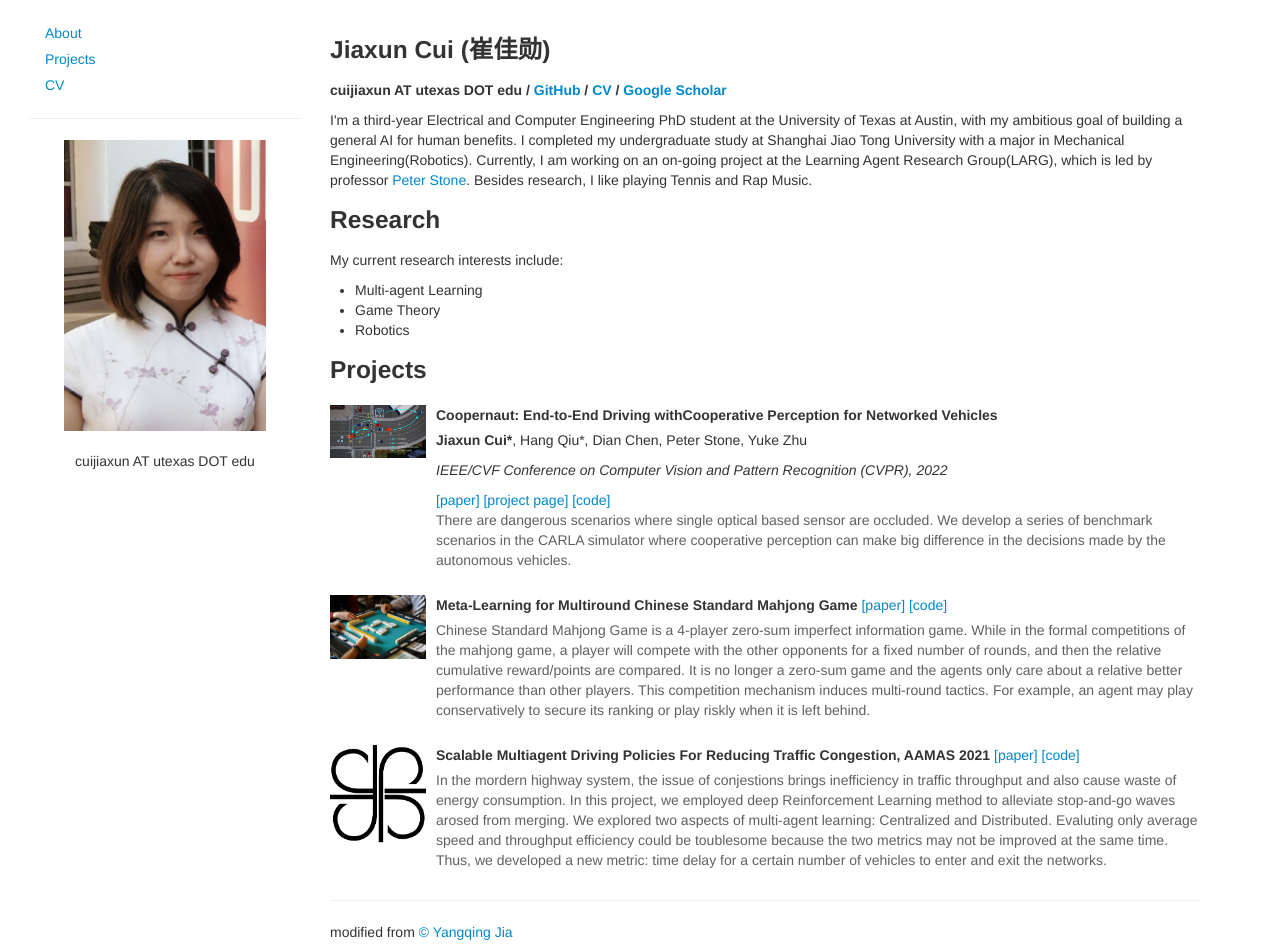
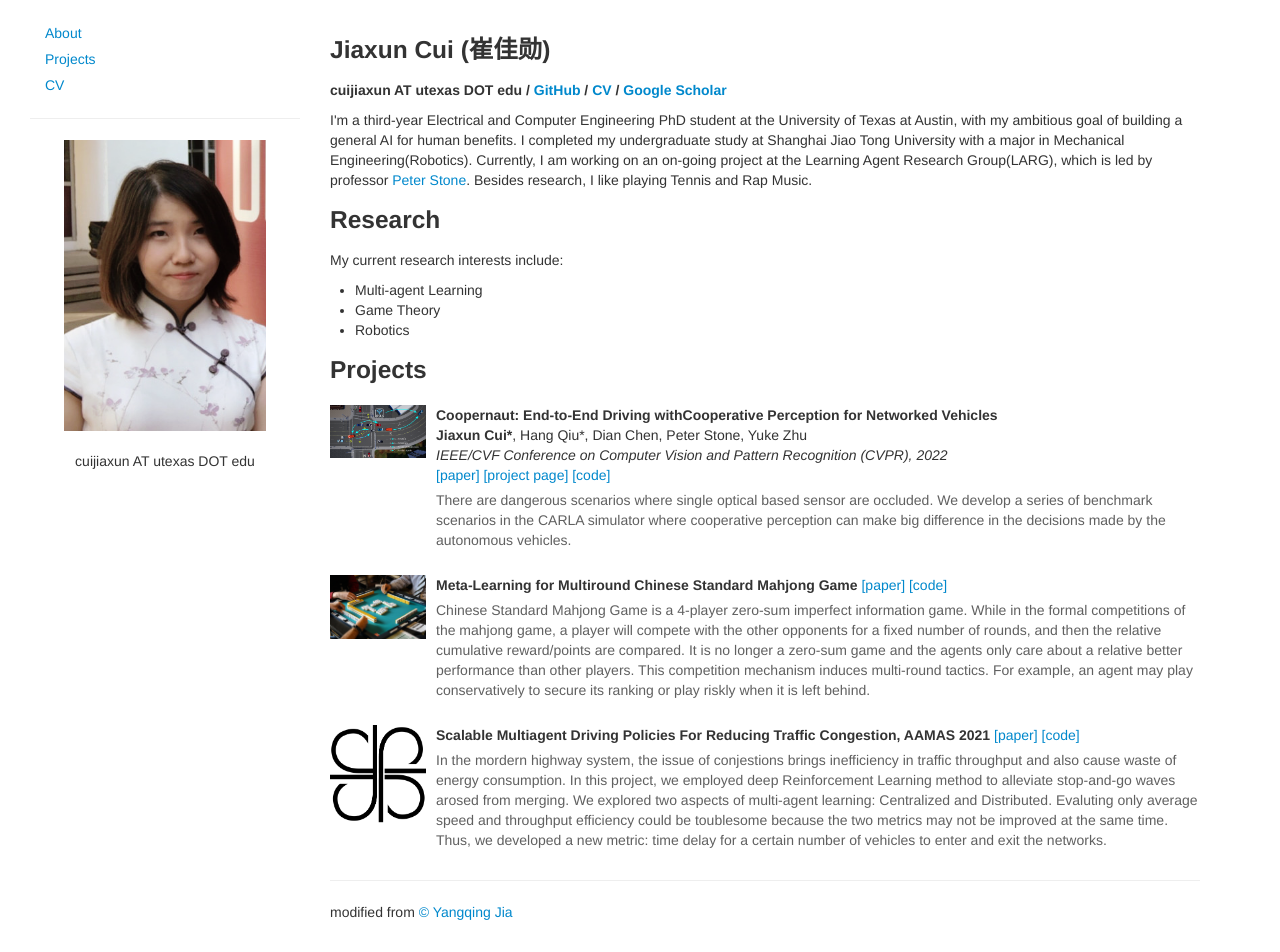
Before and after one commit to cuijiaxun/cuijiaxun.github.io, a Jekyll site: the page index.html, which Jekyll copies as it is, in a window 1280 px wide and 952 px high. Built offline with Jekyll 4.4.1, drawn with Linux system fonts in a browser that asks for light colours.

```diff
--- a/index.html
+++ b/index.html
@@ -112,10 +112,11 @@
                 <div class="media-body">
                     <p class="media-heading"><strong>
                              Coopernaut: End-to-End Driving withCooperative Perception for Networked Vehicles
-                    </strong></p>
-                    <p><strong>Jiaxun Cui*</strong>, Hang Qiu*, Dian Chen, Peter Stone, Yuke Zhu </p>
-                    <p><em>IEEE/CVF Conference on Computer Vision and Pattern Recognition (CVPR), 2022</em></p>
-                    <a href=" " > [paper] </a> <a href="https://ut-austin-rpl.github.io/Coopernaut/"> [project page] </a> <a href="https://github.com/UT-Austin-RPL/Coopernaut"> [code] </a>
+                    </strong>
+                    <br><strong>Jiaxun Cui*</strong>, Hang Qiu*, Dian Chen, Peter Stone, Yuke Zhu
+                    <br><em>IEEE/CVF Conference on Computer Vision and Pattern Recognition (CVPR), 2022</em>
+                    <br><a href=" " > [paper] </a> <a href="https://ut-austin-rpl.github.io/Coopernaut/"> [project page] </a> <a href="https://github.com/UT-Austin-RPL/Coopernaut"> [code] </a>
+                    </p>
                     <p class="abstract-text">
                         There are dangerous scenarios where single optical based sensor are occluded. We develop a series of benchmark scenarios in the CARLA simulator where cooperative perception can make big difference in the decisions made by the autonomous vehicles.
                     </p>
```
